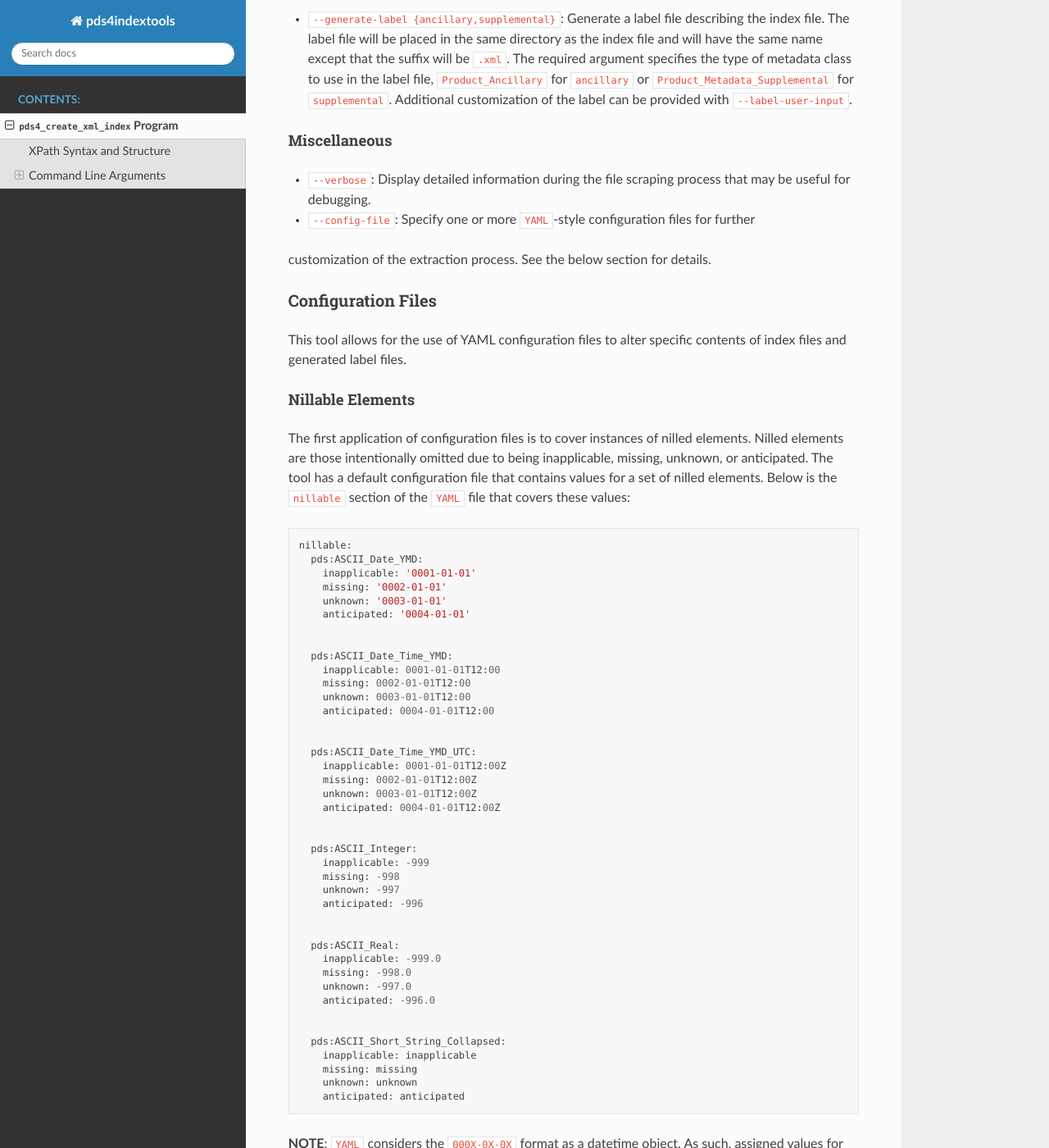
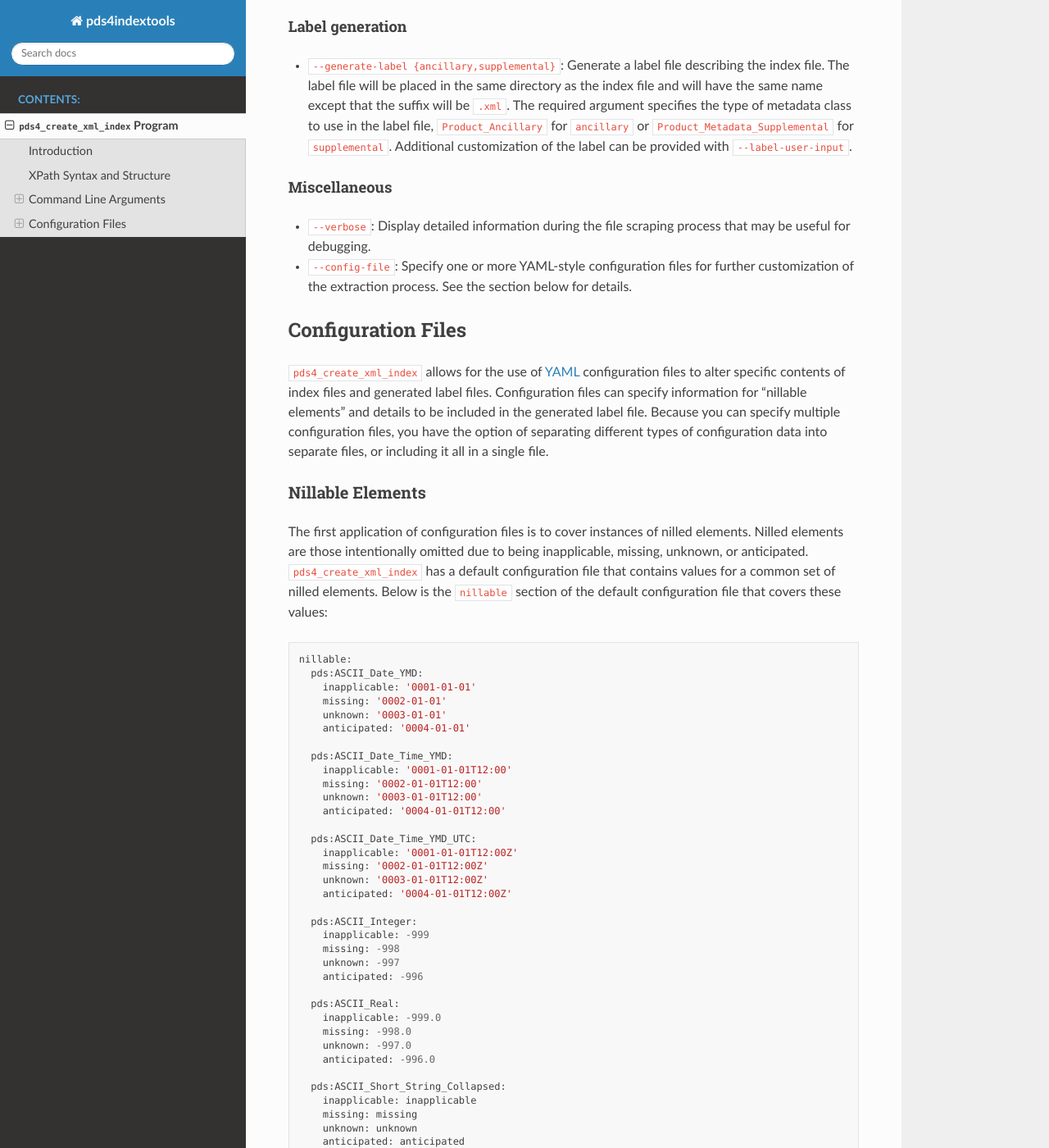
Before and after one commit to SETI/rms-pds4indextools, a Sphinx documentation site: the page built from docs/pds4_create_xml_index.rst, in a window 1280 px wide and 1400 px high, scrolled down 3828 px. Shown: the whole window at 82% size. Built offline with Sphinx 7.4.7 and the Read the Docs theme 2.0.0, drawn with Linux system fonts in a browser that asks for light colours; some of the changed text lies outside the part shown.

Commit message:
Minor doc and code updates

```diff
--- a/docs/pds4_create_xml_index.rst
+++ b/docs/pds4_create_xml_index.rst
@@ -1,5 +1,8 @@
 ``pds4_create_xml_index`` Program
 =================================
+
+Introduction
+------------
 
 The RMS Node's PDS4 Index Creation Tool (``pds4_create_xml_index``) is designed to
 facilitate the extraction and indexing of information from `Planetary Data System (PDS)
@@ -18,12 +21,13 @@
 XPath Syntax and Structure
 --------------------------
 
-This tool generates headers that represent the position of each element in the XML
-hierarchy in a manner similar to `the standard XPath format <https://developer.mozilla.org/en-US/docs/Web/XPath>`_.
-While familiarity with XPath syntax is beneficial, it is not necessary to use this tool
-effectively. Note that for simplicity we call our headers XPaths throughout this document
-and within the command line arguments, despite some minor syntax differences. Below we
-describe the syntax we use for our headers.
+``pds4_create_xml_index`` generates index file headers that represent the position of each
+element in the XML hierarchy in a manner similar to `the standard XPath format
+<https://developer.mozilla.org/en-US/docs/Web/XPath>`_. While familiarity with XPath
+syntax is beneficial, it is not necessary to use this tool effectively. Note that for
+simplicity we call our headers XPaths throughout this document and within the command line
+arguments, despite some minor syntax differences. Here we describe the syntax we use for
+our headers.
 
 An XPath header is read from left to right, starting with the root element and moving
 through each subsequent child element. Elements are separated by a forward slash (``/``).
@@ -107,14 +111,14 @@
   columns in the index file. One or more column names can be specified separated by
   commas. The available column names are:
 
-  - ``filename``: The base filename of the label file.
-  - ``filepath``: The path of the label file relative to the top-level directory.
-  - ``bundle_lid``: The LID of the bundle containing the label file.
-  - ``bundle``: The name of the bundle containing the label file.
+  - ``filename``: The base filename of the label file
+  - ``filepath``: The path of the label file relative to the top-level directory
+  - ``bundle_lid``: The LID of the bundle containing the label file
+  - ``bundle``: The name of the bundle containing the label file
 
-- ``--sort-by COMMA_SEPARATED_HEADER_NAME(s)``: Sort the resulting index file by the value
-  in one or more columns. The column names are those that appear in the final index file,
-  as modified by ``--simplify-xpaths``, ``--limit-xpaths-file``, or
+- ``--sort-by COMMA_SEPARATED_HEADER_NAME(s)``: Sort the resulting index file by the
+  value(s) in one or more columns. The column names are those that appear in the final
+  index file, as modified by ``--simplify-xpaths``, ``--limit-xpaths-file``, or
   ``--clean-header-field-names``, and include any additional columns added with
   ``--add-extra-file-info``. To see a list of available column names, use
   ``--output-headers-file``. More than one sort key can be specified by separating them by
@@ -124,7 +128,7 @@
 
   Example::
 
-    pds4_create_xml_index <...> --sort-by "pds:Product_Observational/pds:Identification_Area<1>/pds:version_id<1>,pds:logical_identifier,"
+    pds4_create_xml_index <...> --sort-by "pds:Product_Observational/pds:Identification_Area<1>/pds:version_id<1>,pds:logical_identifier"
 
 - ``--fixed-width``: Format the index file using fixed-width columns.
 
@@ -190,25 +194,28 @@
 - ``--verbose``: Display detailed information during the file scraping process that may
   be useful for debugging.
 
-- ``--config-file``: Specify one or more ``YAML``-style configuration files for further
-customization of the extraction process. See the below section for details.
-
+- ``--config-file``: Specify one or more YAML-style configuration files for further
+  customization of the extraction process. See the section below for details.
 
 
 Configuration Files
-^^^^^^^^^^^^^^^^^^^
+-------------------
 
-This tool allows for the use of YAML configuration files to alter specific contents of
-index files and generated label files.
+``pds4_create_xml_index`` allows for the use of `YAML <https://yaml.org/spec/1.2.2/>`_
+configuration files to alter specific contents of index files and generated label files.
+Configuration files can specify information for "nillable elements" and details to be
+included in the generated label file. Because you can specify multiple configuration
+files, you have the option of separating different types of configuration data into
+separate files, or including it all in a single file.
 
 Nillable Elements
-"""""""""""""""""
+^^^^^^^^^^^^^^^^^
 
 The first application of configuration files is to cover instances of nilled elements.
 Nilled elements are those intentionally omitted due to being inapplicable, missing,
-unknown, or anticipated. The tool has a default configuration file that contains values
-for a set of nilled elements. Below is the ``nillable`` section of the ``YAML`` file that
-covers these values::
+unknown, or anticipated. ``pds4_create_xml_index`` has a default configuration file that
+contains values for a common set of nilled elements. Below is the ``nillable`` section of
+the default configuration file that covers these values::
 
   nillable:
     pds:ASCII_Date_YMD:
@@ -217,20 +224,17 @@
       unknown: '0003-01-01'
       anticipated: '0004-01-01'
 
-
     pds:ASCII_Date_Time_YMD:
-      inapplicable: 0001-01-01T12:00
-      missing: 0002-01-01T12:00
-      unknown: 0003-01-01T12:00
-      anticipated: 0004-01-01T12:00
-
+      inapplicable: '0001-01-01T12:00'
+      missing: '0002-01-01T12:00'
+      unknown: '0003-01-01T12:00'
+      anticipated: '0004-01-01T12:00'
 
     pds:ASCII_Date_Time_YMD_UTC:
-      inapplicable: 0001-01-01T12:00Z
-      missing: 0002-01-01T12:00Z
-      unknown: 0003-01-01T12:00Z
-      anticipated: 0004-01-01T12:00Z
-
+      inapplicable: '0001-01-01T12:00Z'
+      missing: '0002-01-01T12:00Z'
+      unknown: '0003-01-01T12:00Z'
+      anticipated: '0004-01-01T12:00Z'
 
     pds:ASCII_Integer:
       inapplicable: -999
@@ -238,13 +242,11 @@
       unknown: -997
       anticipated: -996
 
-
     pds:ASCII_Real:
       inapplicable: -999.0
       missing: -998.0
       unknown: -997.0
       anticipated: -996.0
-
 
     pds:ASCII_Short_String_Collapsed:
       inapplicable: inapplicable
@@ -252,13 +254,14 @@
       unknown: unknown
       anticipated: anticipated
 
-**NOTE**: ``YAML`` considers the ``000X-0X-0X`` format as a datetime object. As such,
+**NOTE**: YAML considers the ``000X-0X-0X`` format as a datetime object. As such,
 assigned values for ``ASCII_Date_YMD`` and other data types that use this format need to
 be surrounded by quotes.
 
-You can cover any additional data types using specified configuration files. Below is an
-example of how you can write an configuration file to override the contents of the
-default file::
+You can support any additional nillable data types, or override the default values, by
+supplying additional configuration files with the ``--config-file`` option. Below is an
+example of a configuration file that overrides the default values for three of the six
+common data types::
 
   nillable:
     pds:ASCII_Integer:
@@ -280,19 +283,15 @@
       anticipated: anticipated_alt
 
 
-This will replace the values for nilled elements with the data types
-``pds:ASCII_Integer``, ``pds:ASCII_Real``, ans ``ASCII_Short_String_Collapsed``
-
-
 Label Contents
-""""""""""""""
+^^^^^^^^^^^^^^
 
 Moreover, the configuration files can include content for label generation. This feature
 allows you to add optional classes to the generated label file, such as
-``Citation_Information``, ``Modification_History``, and more. Additionally, you can
-override existing values within the generated label file using these configuration files.
+``Citation_Information``, and ``Modification_History``. Additionally, you can override
+existing values within the generated label file.
 
-Below is the ``label-content`` section of the default ``YAML`` file::
+Below is the ``label-contents`` section of the default configuration file::
 
   label-contents:
     version_id: 1.0
@@ -323,11 +322,10 @@
       funding_year
       funding_award
       funding_acknowledgement_text
-  Modification_History:
-    Modification_Detail:
-      modification_date
-      version_id
-      description
+  Modification_Detail:
+    modification_date
+    version_id
+    description
   Internal_Reference:
     lid_reference
     reference_type
@@ -352,11 +350,11 @@
 following classes::
 
   <Identification_Area>
-    <logical_identifier>
-    <version_id>
-    <title>
-    <information_model_version>
-    <product_class>
+    <logical_identifier>...</logical_identifier>
+    <version_id>...</version_id>
+    <title>...</title>
+    <information_model_version>...</information_model_version>
+    <product_class>...</product_class>
     <License_Information>
       <name>Creative Common Public License CC0 1.0 (2024)</name>
       <description>Creative Commons Zero (CC0) license information.</description>
@@ -369,8 +367,25 @@
   <Reference_List>
   </Reference_List>
 
-Depending on the chosen input for ``--generate-label``, the label will be given either the
-``File_Area_Ancillary`` or ``File_Area_Metadata`` class, which will then contain either
-``Table_Character`` for fixed-width index files or ``Table_Delimited`` for variable-length
-files. These classes are populated by the label generation code and cannot be altered
-with configuration files (except in the case of nilled elements).
+Depending on the chosen argument for ``--generate-label`` (``ancillary`` or ``metadata``),
+the label will be given either the ``File_Area_Ancillary`` or ``File_Area_Metadata``
+class, which will then contain either ``Table_Character`` for fixed-width index files or
+``Table_Delimited`` for variable-length files. These classes are populated by the label
+generation code and cannot be altered with configuration files (except in the case of
+nilled elements).
+
+Here is an example of a configuration file that overrides the default title and adds
+modification history::
+
+  label-contents:
+    title: Index file for my occultation bundle
+    Modification_Detail:
+      - modification_date: '2024-01-01'
+        version_id: 1.1
+        description: |
+          This is a lengthy description of what this modification
+          changed in the bundle.
+          There were lots of changes.
+      - modification_date: '2023-01-01'
+        version_id: 1.0
+        description: Initial release.
```
Also changed, not shown: other parts of docs/pds4_create_xml_index.rst (+5 -5 lines), README.md (+4 -3 lines), docs/index.rst (+0 -8 lines), 3 other files.
